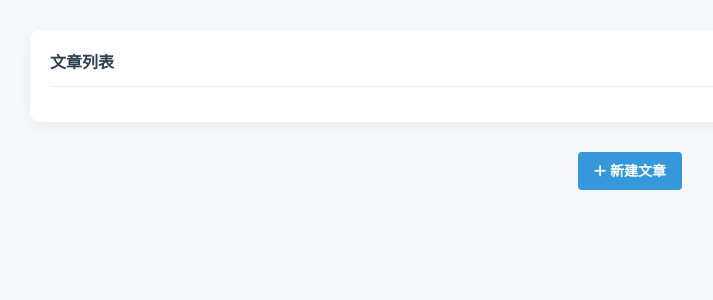
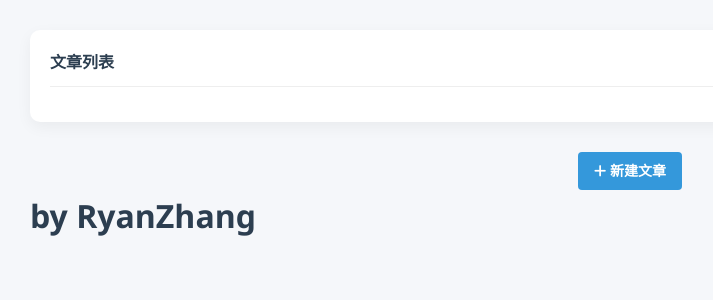
Before and after one commit to chijumaodejiyu/Aviary, a Flask app: template templates/integrated.html in a window 1280 px wide. Shown: the part 109-409 px from the top of the page, without its empty margins (10-723 px from the left). Run offline with Flask 3, Linux system fonts and the light colour scheme; the template is opened without the code that fills it, so the values that code supplies are empty.

Commit message:
style: 添加空行和作者名

```diff
--- a/templates/integrated.html
+++ b/templates/integrated.html
@@ -12,6 +12,7 @@
         <header>
             <h1>Aviary - 文章管理系统</h1>
             <p class="subtitle">管理您的所有文章</p>
+
         </header>
 
         <!-- 文章列表 -->
@@ -38,6 +39,7 @@
                 <i class="fas fa-plus"></i> 新建文章
             </a>
         </div>
+        <h1>by RyanZhang</h1>
     </div>
 </body>
 </html>
```
